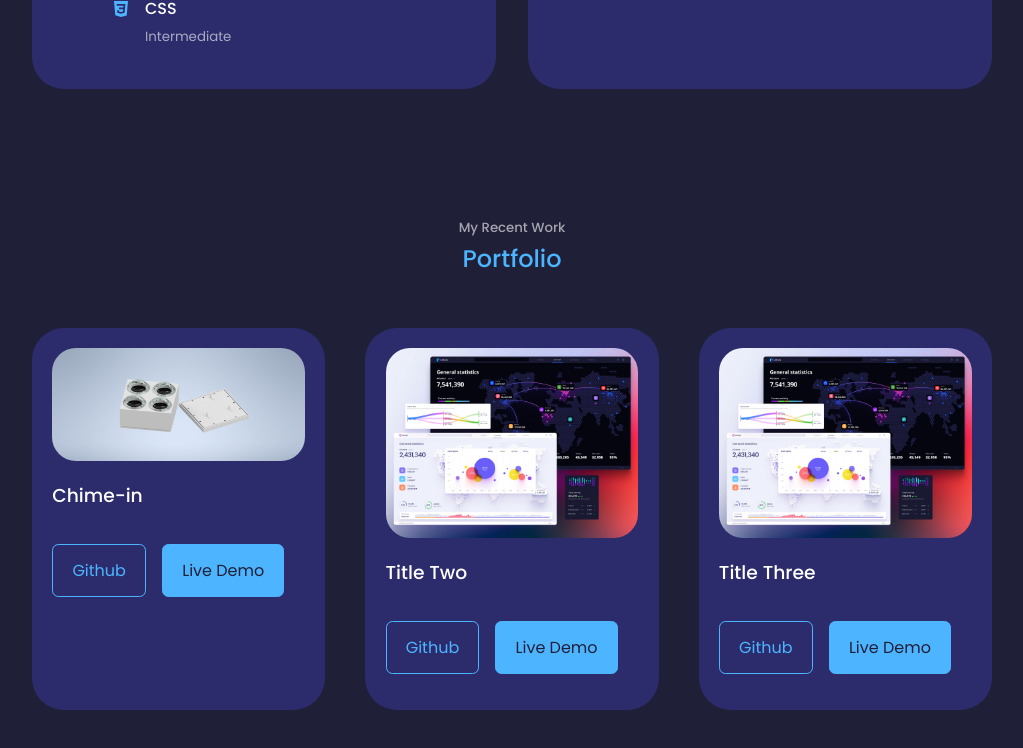
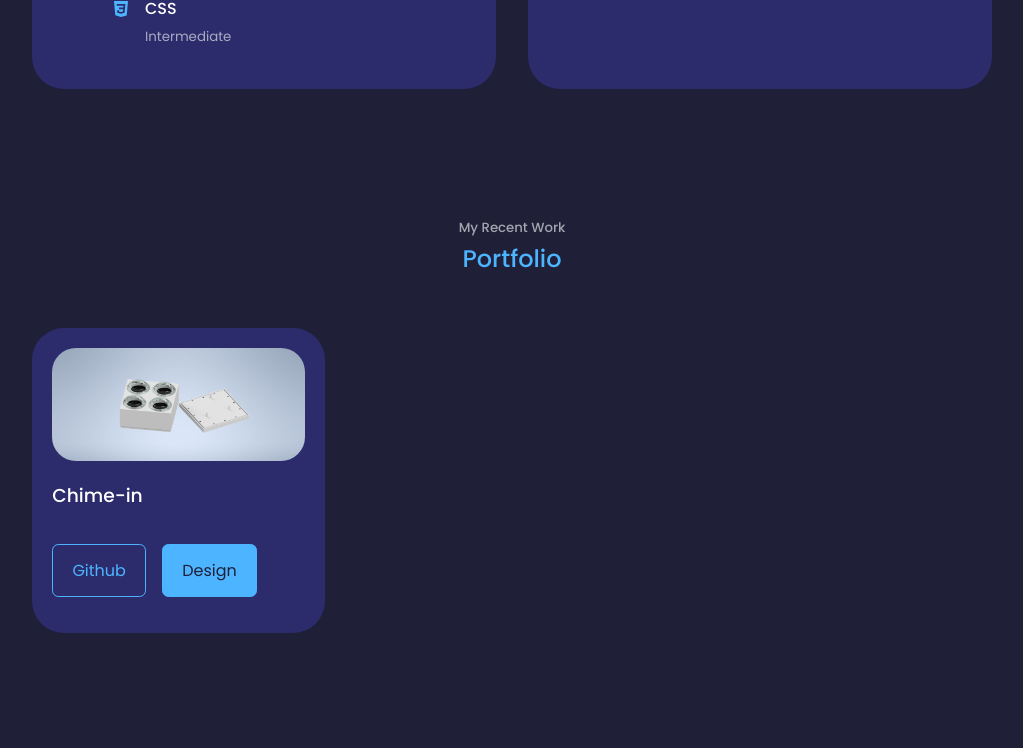
Before and after one commit to Mischa-Lamoureux/personal-portfolio, a React (Create React App) app: page / in a window 1280 px wide. Shown: the part 1993-2741 px from the top of the page, without its empty margins (128-1151 px from the left). Built offline with nearby package versions, Linux system fonts and the light colour scheme.

Commit message:
Removed uneeded cards

```diff
--- a/src/components/portfolio/Portfolio.jsx
+++ b/src/components/portfolio/Portfolio.jsx
@@ -9,42 +9,7 @@ const data = [
     image: CHIMEIN,
     title: "Chime-in",
     github: "https://github.com/Mischa-Lamoureux/chimeIn",
-    demo: "https://dribbble.com/Alien_pixels",
-  },
-  {
-    id: 2,
-    image: IMG1,
-    title: "Title Two",
-    github: "https://github.com",
-    demo: "https://dribbble.com/Alien_pixels",
-  },
-  {
-    id: 3,
-    image: IMG1,
-    title: "Title Three",
-    github: "https://github.com",
-    demo: "https://dribbble.com/Alien_pixels",
-  },
-  {
-    id: 4,
-    image: IMG1,
-    title: "Title Four",
-    github: "https://github.com",
-    demo: "https://dribbble.com/Alien_pixels",
-  },
-  {
-    id: 5,
-    image: IMG1,
-    title: "Title Five",
-    github: "https://github.com",
-    demo: "https://dribbble.com/Alien_pixels",
-  },
-  {
-    id: 6,
-    image: IMG1,
-    title: "Title Six",
-    github: "https://github.com",
-    demo: "https://dribbble.com/Alien_pixels",
+    demo: "https://github.com/Mischa-Lamoureux/chimeIn/blob/main/Chime-In%20Design%20Document.pdf",
   },
 ];
 
@@ -77,7 +42,8 @@ const Portfolio = () => {
                   target="_blank"
                   rel="noreferrer"
                 >
-                  Live Demo
+                  {/* Live Demo */}
+                  Design
                 </a>
               </div>
             </article>
```
